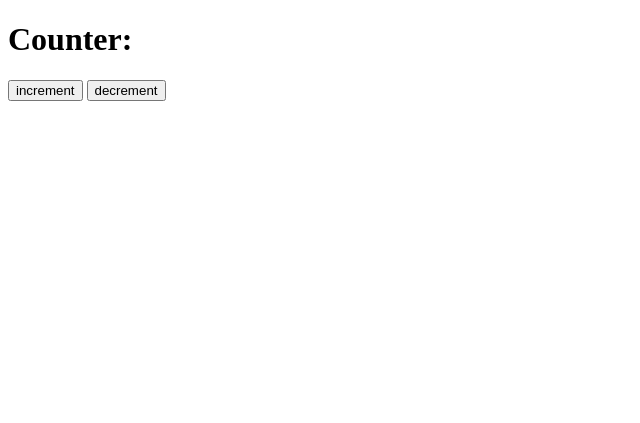
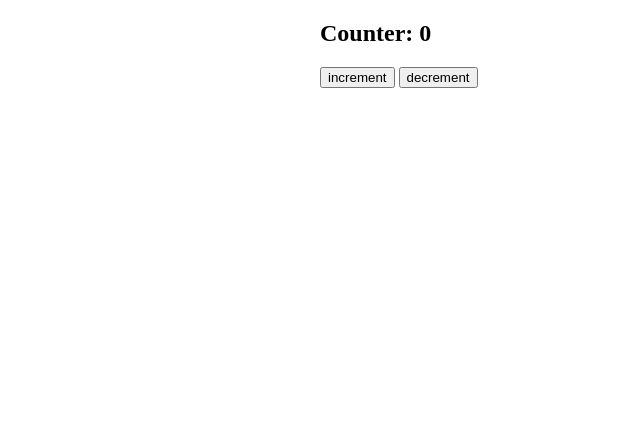
Before and after one commit to priyasharma27021992/counter-js, a plain HTML site: page index.html in a window 1280 px wide. Shown: the whole page, without its empty margins (0-640 px from the left). Drawn offline with Linux system fonts and the light colour scheme.

Commit message:
added some css

```diff
--- a/index.html
+++ b/index.html
@@ -4,11 +4,15 @@
     <meta charset="UTF-8">
     <meta name="viewport" content="width=device-width, initial-scale=1.0">
     <title>Counter in javascript</title>
+    <link rel="stylesheet" href="main.css">
 </head>
 <body>
-    <h1>Counter: <span id="counter"></span></h1>
-    <button id="increment">increment</button>
-    <button id="decrement">decrement</button>
+    <section class="container">
+        <h1>Counter: <span id="counter">0</span></h1>
+        <button id="increment">increment</button>
+        <button id="decrement">decrement</button>
+    </section>
+
     <script src="main.js"></script>
 </body>
 </html>
--- a/main.css
+++ b/main.css
@@ -0,0 +1,9 @@
+html, body{
+    height: 100%;
+    margin: 0;
+}
+.container{
+  width: 50%;
+  height: 50%;
+  margin: auto;
+}
```
